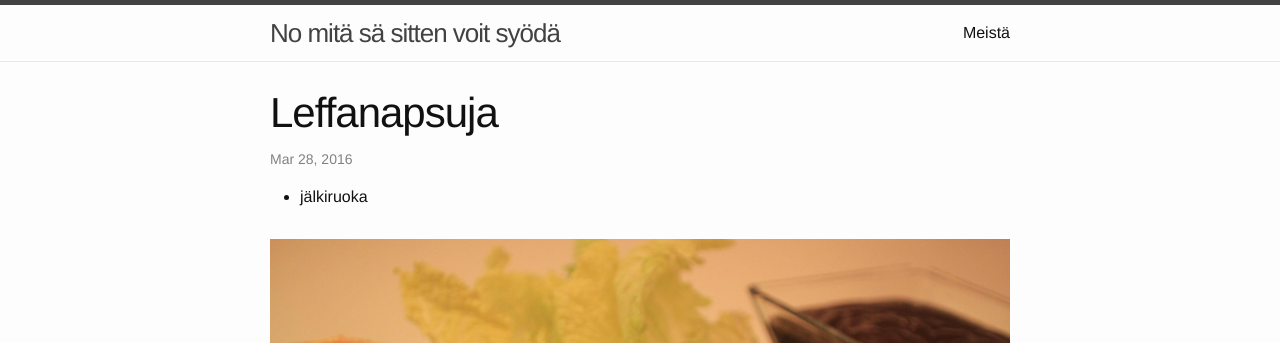
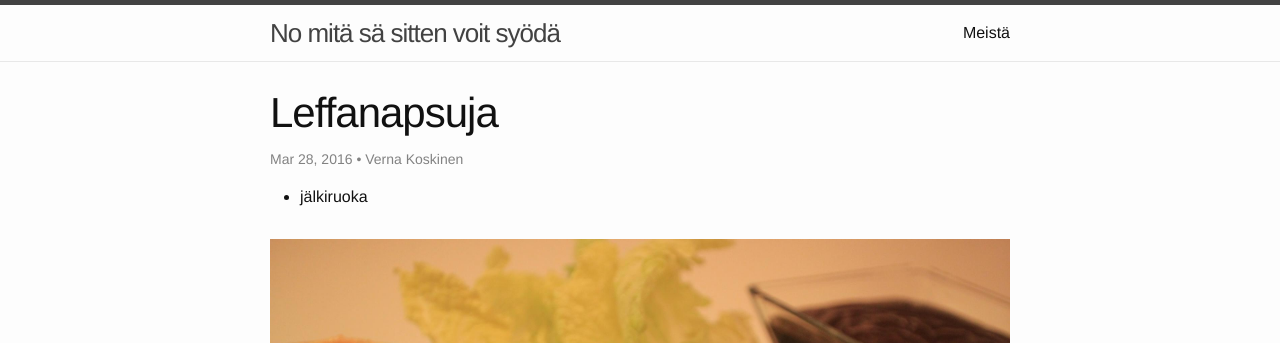
Before and after one commit to nmssvs/nmssvs.github.io, a Jekyll site: the page built from _posts/2016-03-28-leffanapsuja.markdown, in a window 1280 px wide. Shown: the top 343 px of the page. Built offline with Jekyll 4.4.1, drawn with Linux system fonts in a browser that asks for light colours.

Commit message:
add authors

```diff
--- a/_posts/2016-03-28-leffanapsuja.markdown
+++ b/_posts/2016-03-28-leffanapsuja.markdown
@@ -2,6 +2,7 @@
 layout: post
 title:  "Leffanapsuja"
 date:   2016-03-28 20:00:00 +0200
+author: Verna Koskinen
 categories: resepti
 tags: jälkiruoka
 ---
--- a/_posts/2016-03-28-soijasuikaleburritoja.markdown
+++ b/_posts/2016-03-28-soijasuikaleburritoja.markdown
@@ -2,6 +2,7 @@
 layout: post
 title:  "Soijasuikaleburritoja"
 date:   2016-03-28 12:27:32 +0200
+author: Verna Koskinen
 categories: resepti
 tags: pääruoka meksikolainen
 ---
```
